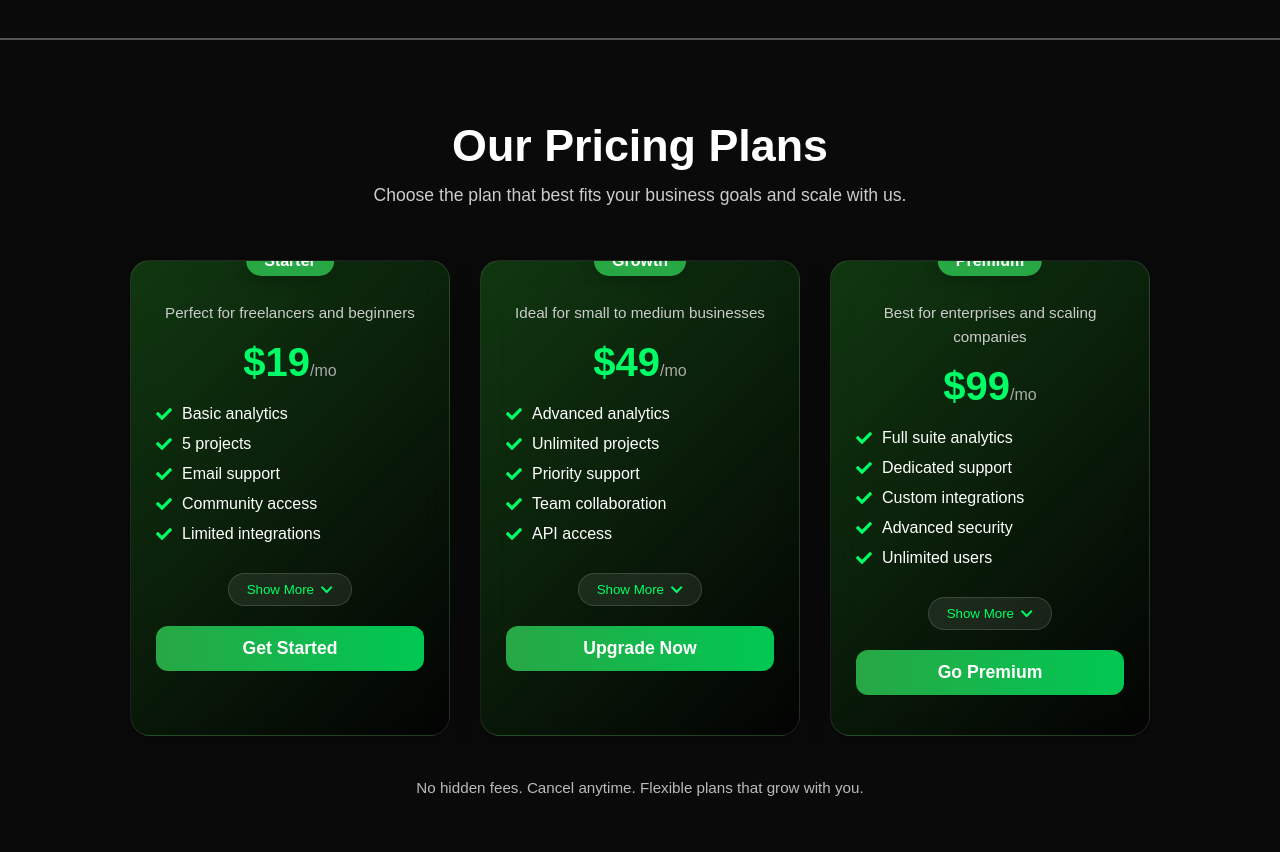
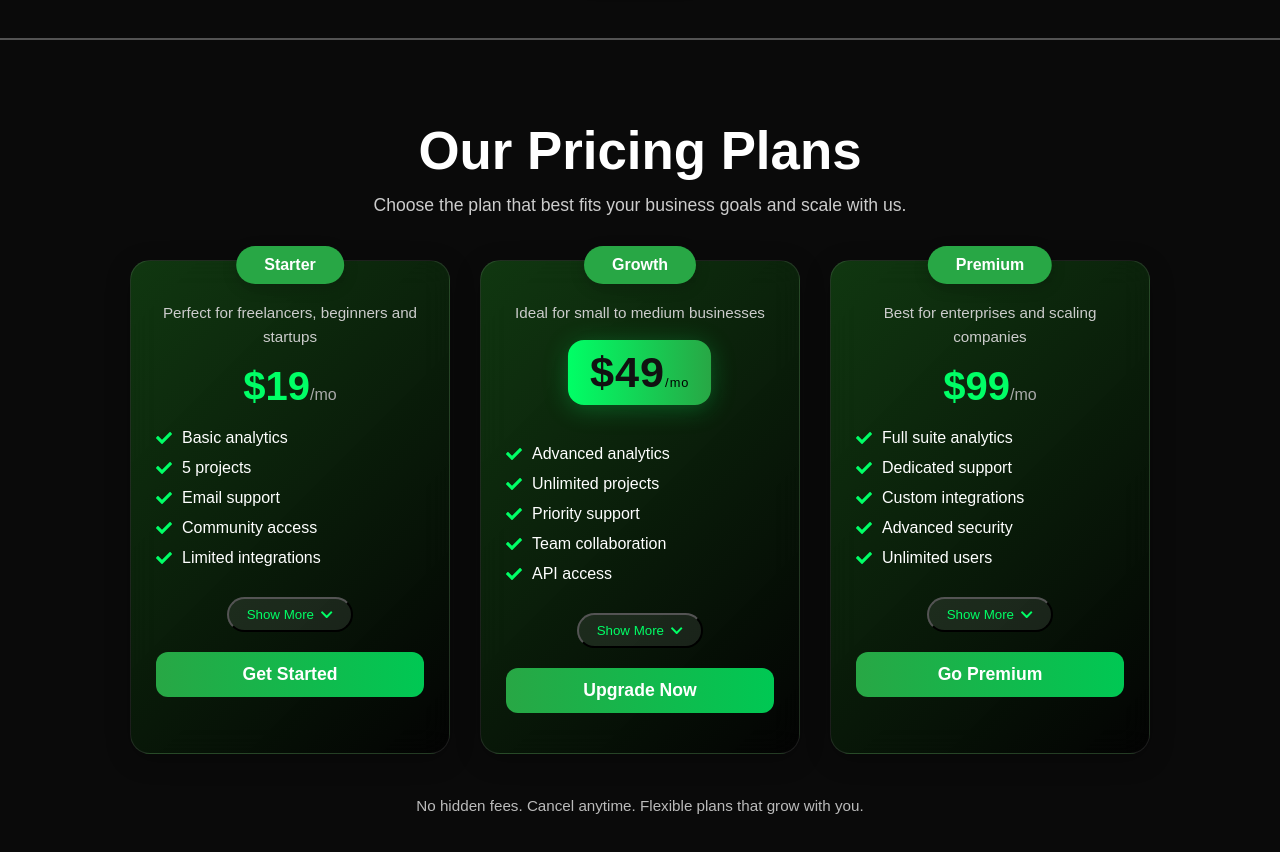
Before and after one commit to Santhosh-Kumar-2004/seo-saas-landing-page, a React (Vite) app: page / in a window 1280 px wide. Shown: the part 1920-2772 px from the top of the page. Built offline with nearby package versions, Linux system fonts and the light colour scheme.

Commit message:
Upgraded the styles for to influence the Users to buy what i expect

```diff
--- a/src/components/PricingSection.jsx
+++ b/src/components/PricingSection.jsx
@@ -5,8 +5,8 @@ import "../styles/PricingSection.css";
 export default function PricingSection() {
   return (
     <section className="pricing">
-      <h2 className="pricing-title">Our Pricing Plans</h2>
-      <p className="pricing-subtitle">
+      <h2 className="features-title">Our Pricing Plans</h2>
+      <p className="features-subtitle">
         Choose the plan that best fits your business goals and scale with us.
       </p>
 
@@ -14,7 +14,7 @@ export default function PricingSection() {
         {/* Starter Plan */}
         <div className="pricing-card">
           <div className="plan-label">Starter</div>
-          <p className="plan-desc">Perfect for freelancers and beginners</p>
+          <p className="plan-desc">Perfect for freelancers, beginners and startups</p>
           <h3 className="plan-price">$19<span>/mo</span></h3>
           <ul className="plan-features">
             <li><FaCheck className="tick"/> Basic analytics</li>
@@ -33,7 +33,7 @@ export default function PricingSection() {
         <div className="pricing-card">
           <div className="plan-label">Growth</div>
           <p className="plan-desc">Ideal for small to medium businesses</p>
-          <h3 className="plan-price">$49<span>/mo</span></h3>
+          <h3 className="plan-price main-price">$49<span style={{ fontSize: "0.8rem", color: "#000000ff" }}>/mo</span></h3>
           <ul className="plan-features">
             <li><FaCheck className="tick"/> Advanced analytics</li>
             <li><FaCheck className="tick"/> Unlimited projects</li>
@@ -57,7 +57,7 @@ export default function PricingSection() {
             <li><FaCheck className="tick"/> Dedicated support</li>
             <li><FaCheck className="tick"/> Custom integrations</li>
             <li><FaCheck className="tick"/> Advanced security</li>
-            <li><FaCheck className="tick"/> Unlimited users</li>
+            <li><FaCheck className="tick "/> Unlimited users</li>
           </ul>
           <button className="show-more">
             Show More <FaChevronDown />
--- a/src/styles/PricingSection.css
+++ b/src/styles/PricingSection.css
@@ -38,11 +38,11 @@
   box-shadow: 0 6px 25px rgba(0,0,0,0.25);
   color: #fff;
   transition: all 0.35s ease;
-  overflow: hidden;
+  overflow: visible;
 }
 
 .pricing-card:hover {
-  transform: translateY(-8px) scale(1.02);
+  transform: translateY(-5px) scale(1.01);
   box-shadow: 0 12px 40px rgba(33,163,33,0.5);
   border-color: rgba(33, 163, 33, 0.6);
 }
@@ -56,7 +56,7 @@
   background: #28a745;
   color: #fff;
   font-weight: 600;
-  padding: 6px 18px;
+  padding: 10px 28px;
   border-radius: 20px;
   box-shadow: 0 4px 15px rgba(0, 0, 0, 0.2);
 }
@@ -108,7 +108,7 @@
   margin: 0 auto 20px auto;
   padding: 8px 18px;
   background: rgba(255,255,255,0.08);
-  border: 1px solid rgba(255,255,255,0.15);
+  /* border: 1px solid rgba(255,255,255,0.15); */
   border-radius: 30px;
   color: #00ff66;
   cursor: pointer;
@@ -133,6 +133,10 @@
   border-radius: 12px;
   cursor: pointer;
   transition: all 0.3s ease;
+/* position: absolute; */
+/* bottom: 25px;
+left: 50%; */
+/* transform: translateX(-50%); */
 }
 
 .plan-btn:hover {
@@ -146,3 +150,34 @@
   font-size: 0.95rem;
   color: #bbb;
 }
+
+.main-price {
+  /* color: #00e676; */
+background: linear-gradient(90deg, #00ff66 0%, #28a745 100%);
+color: #111;
+padding: 8px 22px;
+border-radius: 16px;
+box-shadow: 0 4px 24px rgba(0,255,102,0.25);
+display: inline-block;
+font-size: 2.7rem;
+font-weight: 900;
+letter-spacing: 1px;
+animation: pulse-main-price 1.5s infinite alternate;
+transition: background 0.3s, color 0.3s;
+}
+
+/* Pulse animation for main price */
+@keyframes pulse-main-price {
+    0% {
+        box-shadow: 0 4px 24px rgba(0,255,102,0.25);
+        transform: scale(1);
+    }
+    100% {
+        box-shadow: 0 8px 40px rgba(0,255,102,0.45);
+        transform: scale(1.04);
+    }
+}
+
+.tick3 {
+    margin-bottom: 15px;
+}
```
